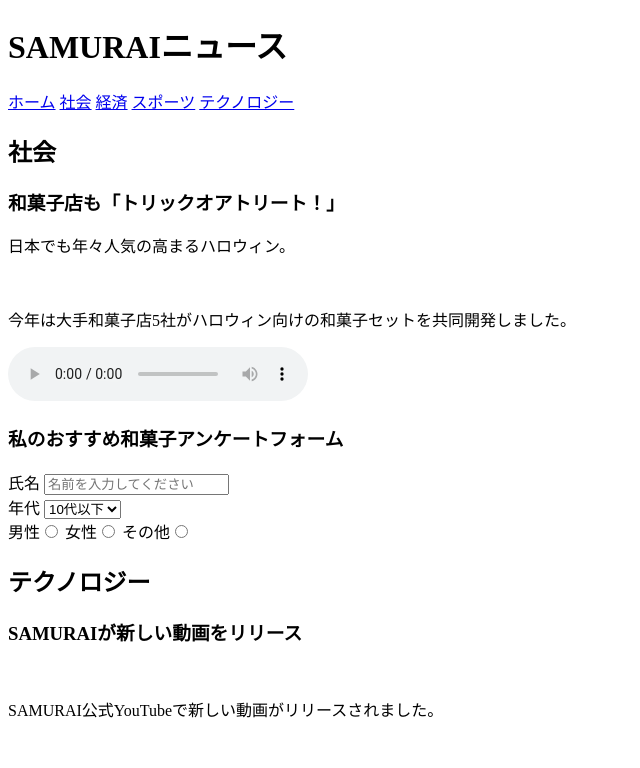
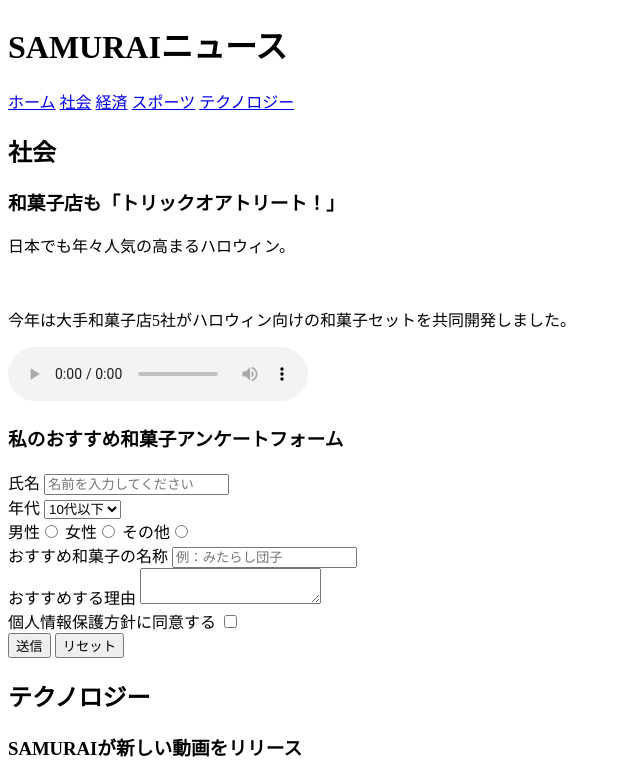
Before and after one commit to taka-photo/html-css-basic-kadai, a plain HTML site: page kadai_008/kadai_008.html in a window 1280 px wide. Shown: the top 768 px of the page, without its empty margins (0-640 px from the left). Drawn offline with Linux system fonts and the light colour scheme.

Commit message:
kadai_008再アップ

```diff
--- a/kadai_008/kadai_008.html
+++ b/kadai_008/kadai_008.html
@@ -46,6 +46,20 @@
           <label>その他</label><input type="radio" name="gender">
           <br>
 
+          <label>おすすめ和菓子の名称</label>
+          <input type="text" placeholder="例：みたらし団子">
+          <br>
+
+          <label>おすすめする理由</label>
+          <textarea></textarea>
+          <br>
+
+          <label>個人情報保護方針に同意する</label>
+          <input type="checkbox">
+          <br>
+
+          <input type="submit" value="送信">
+          <input type="reset" value="リセット">
         </form>
       </section>
     </article>
```
